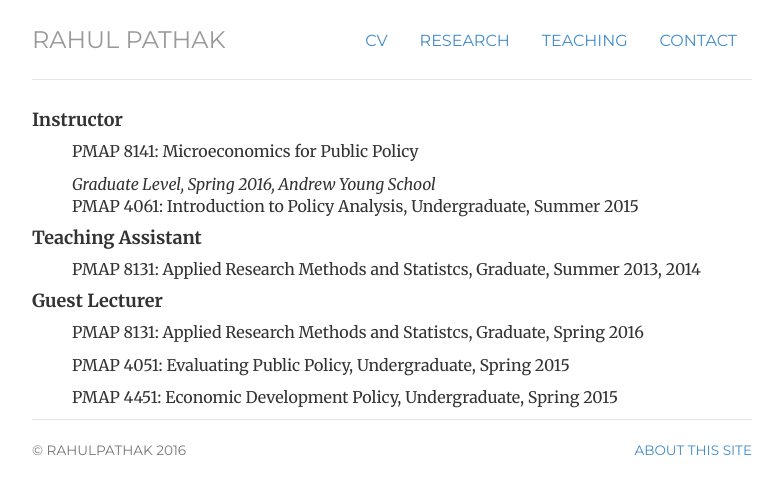
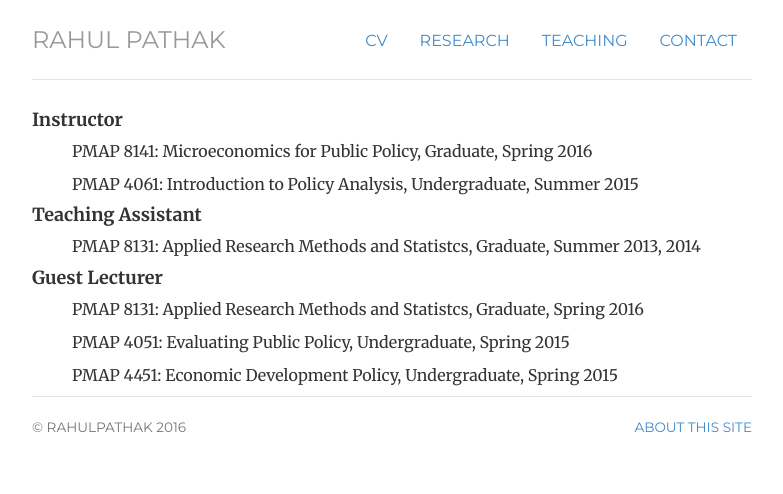
Before and after one commit to pathak-rahul/pathak-rahul.github.io, a Jekyll site: the page built from teaching/index.html, in a window 1280 px wide. Shown: the top 494 px of the page, without its empty margins (248-1031 px from the left). Built offline with Jekyll 4.4.1, drawn with Linux system fonts in a browser that asks for light colours.

Commit message:
Update index.html

```diff
--- a/teaching/index.html
+++ b/teaching/index.html
@@ -7,8 +7,7 @@ title: teaching
 	<h4> Instructor </h4>
 
 	<ul>
-	<p>PMAP 8141: Microeconomics for Public Policy</p>
-	<em>Graduate Level, Spring 2016, Andrew Young School</em>
+	<p>PMAP 8141: Microeconomics for Public Policy, Graduate, Spring 2016</p>
 	<p>PMAP 4061: Introduction to Policy Analysis, Undergraduate, Summer 2015 </p>
 	</ul>
 
```
